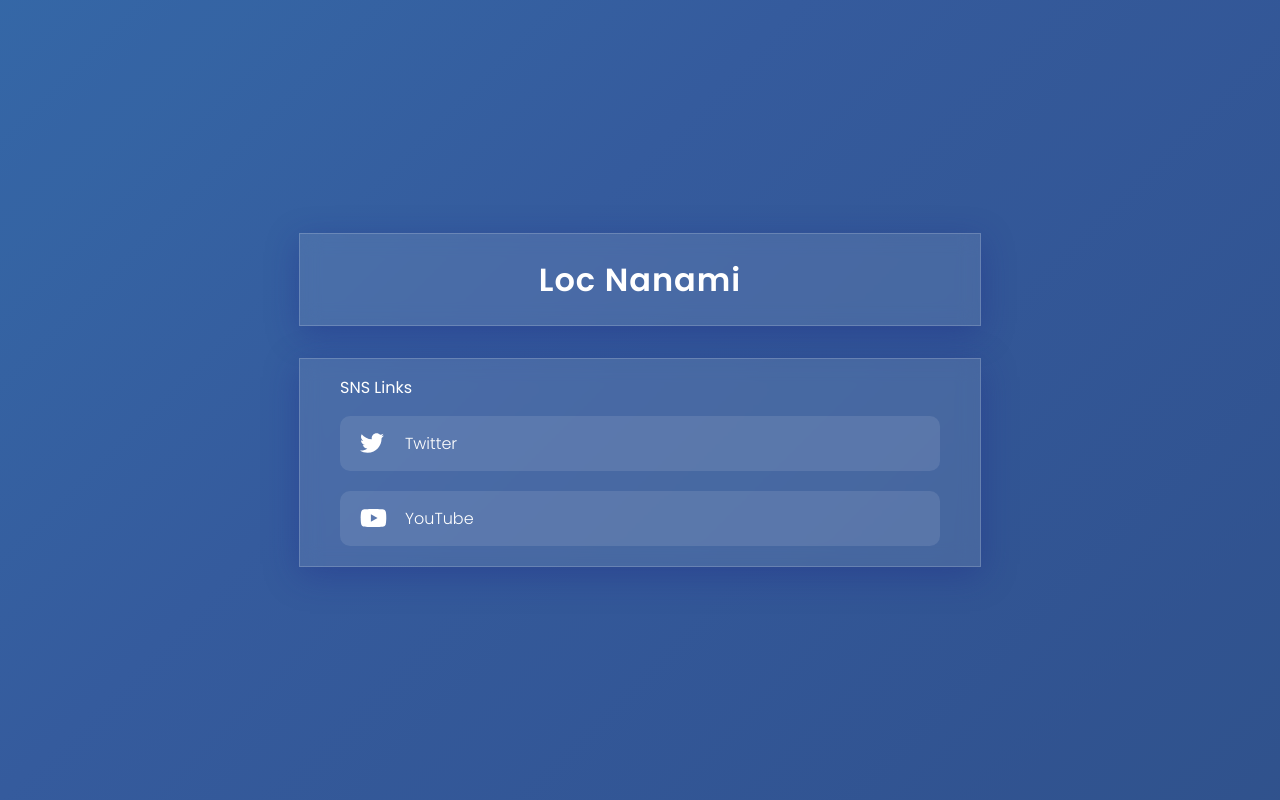
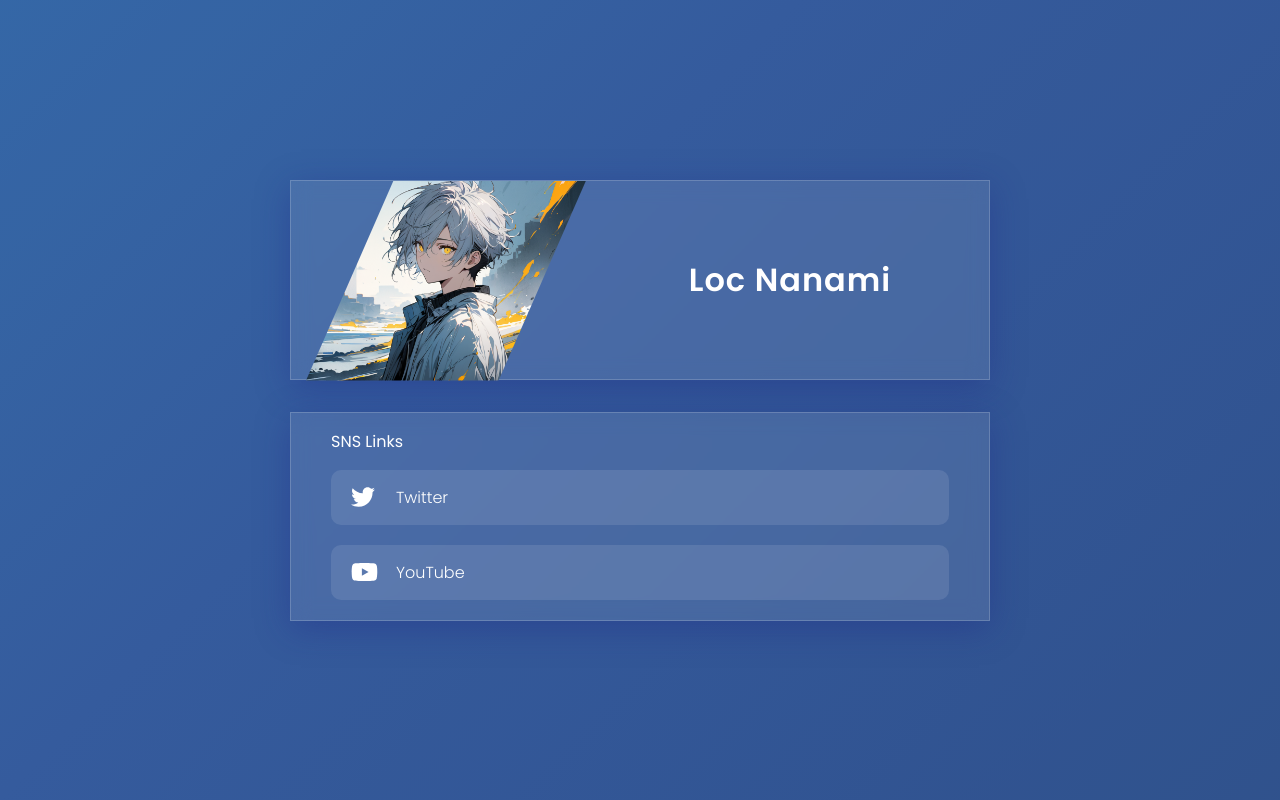
Before and after one commit to LocNanami/loc-links-hub, a SvelteKit app: page / in a window 1280 px wide. Built offline with nearby package versions, Linux system fonts and the light colour scheme.

Commit message:
イメージ追加

```diff
--- a/src/routes/+page.svelte
+++ b/src/routes/+page.svelte
@@ -33,11 +33,13 @@
 
 <div class="geometric-bg"></div>
 <div class="main">
-	<div class="container">
-		<div class="image"></div>
+	<div class="container head">
+		<div class="image">
+			<img src="head-image.png" alt="Loc Nanami" />
+		</div>
 		<h1>Loc Nanami</h1>
 	</div>
-	<div class="container">
+	<div class="container links">
 		<p>SNS Links</p>
 		<ul class="sns-links">
 			{#each socialLinks as link, index}
@@ -131,15 +133,38 @@
 		gap: 32px;
 	}
 
+	.head {
+		position: relative;
+		display: flex;
+		align-items: center;
+		justify-content: center;
+		height: 200px;
+		padding-left: 300px;
+	}
+	.head .image {
+		position: absolute;
+		top: 0;
+		left: 0;
+		height: 200px;
+		object-fit: contain;
+		clip-path: polygon(35% 0%, 90% 0%, 65% 100%, 10% 100%);
+		margin-left: -20px;
+	}
+	.head img {
+		height: 100%;
+	}
 	.container {
 		background: rgba(255, 255, 255, 0.1);
 		backdrop-filter: blur(10px);
-		padding: 0 40px;
 		box-shadow: 0 8px 32px rgba(31, 38, 135, 0.37);
 		border: 1px solid rgba(255, 255, 255, 0.18);
-		width: 600px;
+		min-width: 700px;
 		z-index: 1;
 		color: #ffffff;
+		box-sizing: border-box;
+	}
+	.links {
+		padding: 0 40px;
 	}
 
 	h1 {
```
Also changed, not shown: static/head-image.png (added).
